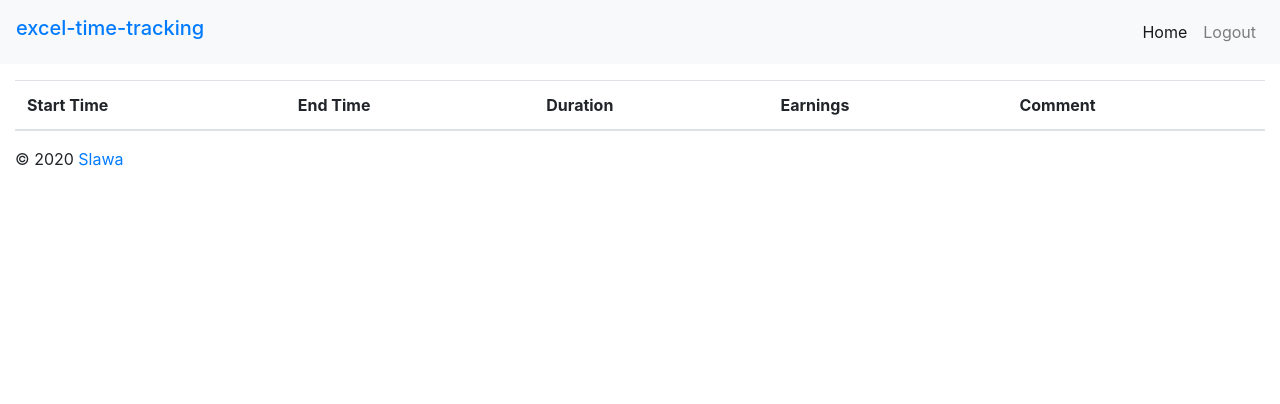
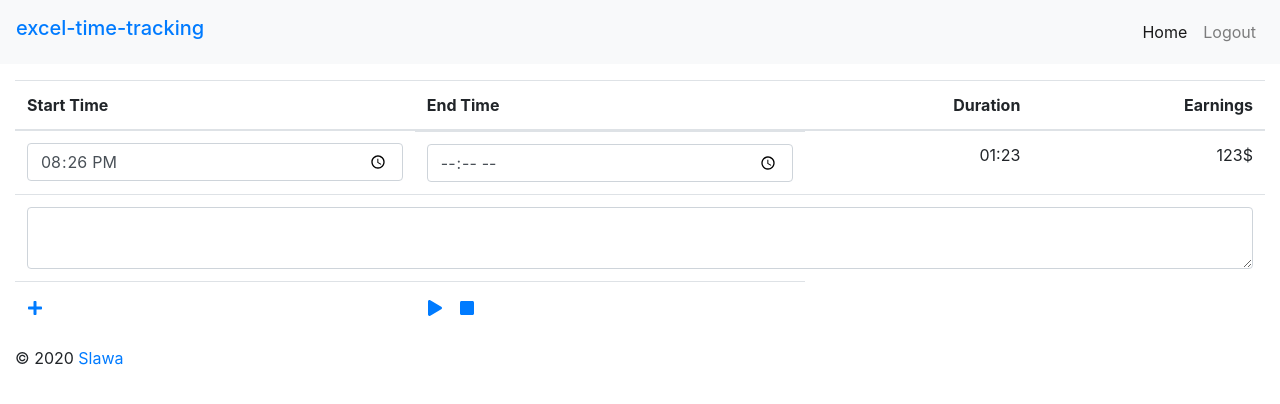
Before and after one commit to spidgorny/excel-time-tracking, a React (Create React App) app: page / in a window 1280 px wide. Shown: the top 404 px of the page. Built offline with nearby package versions, Linux system fonts and the light colour scheme.

Commit message:
- add state

```diff
--- a/package.json
+++ b/package.json
@@ -12,9 +12,11 @@
     "@types/react-dom": "^16.9.0",
     "@types/react-router-dom": "^5.1.3",
     "bootstrap": "^4.4.1",
+    "moment": "^2.24.0",
     "react": "^16.13.1",
     "react-bootstrap": "^1.0.0-beta.17",
     "react-dom": "^16.13.1",
+    "react-icons": "^3.9.0",
     "react-router": "^5.1.2",
     "react-router-dom": "^5.1.2",
     "react-scripts": "3.4.1",
--- a/src/components/DayTable.tsx
+++ b/src/components/DayTable.tsx
@@ -1,26 +1,138 @@
 import React from "react";
 import Table from "react-bootstrap/Table";
+import Form from "react-bootstrap/Form";
+import {FaStop, FaPlay, FaPlus} from "react-icons/fa";
+import moment from "moment";
+import {AppState} from "../state/AppState";
+import {GlobalContext} from "../state/GlobalContext";
+import {TimeEntry} from "../model/TimeEntry";
 
-export class DayTable extends React.Component<{}, {}> {
+export class DayTable extends React.Component<{}, {
+	date: Date;
+	entries: TimeEntry[];
+}> {
+
+	static contextType = GlobalContext;
+	// @ts-ignore
+	context: AppState;
+
+	state = {
+		date: new Date(),
+		entries: [],
+	};
+
+	get startValue() {
+		return moment().format('HH:mm');
+	}
+
+	get endValue() {
+		return '';
+	}
+
+	get duration() {
+		return '01:23';
+	}
+
+	get earnings() {
+		return 123 + '$';
+	}
 
 	render() {
 		return (
-			<div>
+			<Form onSubmit={this.onSubmit.bind(this)}>
 				<Table>
 					<thead>
 					<tr>
 						<th>Start Time</th>
 						<th>End Time</th>
-						<th>Duration</th>
-						<th>Earnings</th>
-						<th>Comment</th>
+						<th className="text-right">Duration</th>
+						<th className="text-right">Earnings</th>
 					</tr>
 					</thead>
 					<tbody>
-
+					<tr>
+						<td>
+							<input type="time" name="start"
+										 value={this.startValue}
+										 onChange={e => this.onChange(e, 'start')}
+										 className="form-control"/>
+						</td>
+						<td className="d-flex">
+							<input type="time" name="end"
+										 value={this.endValue}
+										 onChange={e => this.onChange(e, 'end')}
+										 className="form-control"/>
+						</td>
+						<td className="text-right">
+							<output>
+								{this.duration}
+							</output>
+						</td>
+						<td className="text-right">
+							<output>
+								{this.earnings}
+							</output>
+						</td>
+					</tr>
+					<tr>
+						<td colSpan={6}>
+								<textarea name="comment" className="form-control"
+													onChange={e => this.onChange(e, 'comment')}></textarea>
+						</td>
+					</tr>
 					</tbody>
+					<tfoot>
+					<tr>
+						<td>
+							<a href="/addRow" onClick={this.addRow.bind(this)}>
+								<FaPlus/>
+							</a>
+						</td>
+						<td>
+							<a href="/start">
+								<FaPlay/>
+							</a>
+							<a href="/stop" className="pl-3">
+								<FaStop/>
+							</a>
+						</td>
+					</tr>
+					</tfoot>
 				</Table>
-			</div>
+			</Form>
 		);
 	}
+
+	onChange(e: React.ChangeEvent, field: string) {
+		this.onSubmit(e);
+	}
+
+	onSubmit(e: React.FormEvent) {
+		e.preventDefault();
+		// console.log(e.target);
+		const input = e.target as HTMLInputElement;
+		if (input === null) {
+			return;
+		}
+		// @ts-ignore
+		let aElements: HTMLInputElement[] = Array.from(input.form.elements);
+		const valueSet = aElements.map((el: HTMLInputElement | HTMLTextAreaElement) => {
+			// console.log(el);
+			if (el.name) {
+				return {[el.name]: el.value};
+			}
+		});
+		const values = valueSet.reduce((acc, pair) => {
+			return Object.assign(acc, pair);
+		}, {});
+		console.log(values);
+		this.context.getDay(this.state.date)
+			.updateEntries(this.state.entries);
+	}
+
+	addRow(e: React.MouseEvent) {
+		e.preventDefault();
+
+	}
+
 }
--- /dev/null
+++ b/src/model/TimeEntry.ts
@@ -0,0 +1,8 @@
+export class TimeEntry {
+
+	start?: Date;
+	end?: Date;
+	duration?: number;
+	comment: string | undefined;
+
+}
--- /dev/null
+++ b/src/state/AppState.ts
@@ -0,0 +1,15 @@
+import {AppStateBase} from "./AppStateBase";
+import {DaysState} from "./DaysState";
+
+export class AppState extends AppStateBase {
+
+	constructor() {
+		super();
+		(window as any)['state'] = this;
+	}
+
+	getDay(date: Date) {
+		return new DaysState(date);
+	}
+
+}
--- /dev/null
+++ b/src/state/AppStateBase.ts
@@ -0,0 +1,36 @@
+export class AppStateBase {
+
+	_storage = window.localStorage;
+
+	_callbacks: Function[] = [];
+
+	// TODO: https://npm.runkit.com/serialijse
+	constructor() {
+		(window as any)['state'] = this;
+	}
+
+	fetch(name: string, defaultValue: any = null) {
+		const val = this._storage.getItem(name);
+		if (!val) {
+			return defaultValue;
+		}
+		return JSON.parse(val);
+	}
+
+	update(name: string, value: any) {
+		this._storage.setItem(name, JSON.stringify(value));
+	}
+
+	subscribe(call: Function) {
+		console.log('subscribe');
+		this._callbacks.push(call);
+	}
+
+	notify() {
+		console.log('notify', this._callbacks.length);
+		for (const callMe of this._callbacks) {
+			callMe();
+		}
+	}
+
+}
--- /dev/null
+++ b/src/state/DaysState.ts
@@ -0,0 +1,25 @@
+import {AppStateBase} from "./AppStateBase";
+import moment from "moment";
+import {TimeEntry} from "../model/TimeEntry";
+
+export class DaysState extends AppStateBase {
+
+	date: Date;
+	entries: TimeEntry[];
+
+	constructor(date: Date) {
+		super();
+		this.date = date;
+		this.entries = this.fetch(this.key);
+	}
+
+	get key() {
+		const ymd = moment(this.date).format('YYYY-MM-DD');
+		return 'date.' + ymd + '.entries';
+	}
+
+	updateEntries(entries: TimeEntry[]) {
+		super.update(this.key, entries);
+	}
+
+}
--- /dev/null
+++ b/src/state/GlobalContext.ts
@@ -0,0 +1,4 @@
+import React from "react";
+import {AppState} from "./AppState";
+
+export var GlobalContext = React.createContext(new AppState());
```
Also changed, not shown: 2 other files (tests, documents, lock files or other folders). Lines whose indentation alone changed are shown as unchanged.
